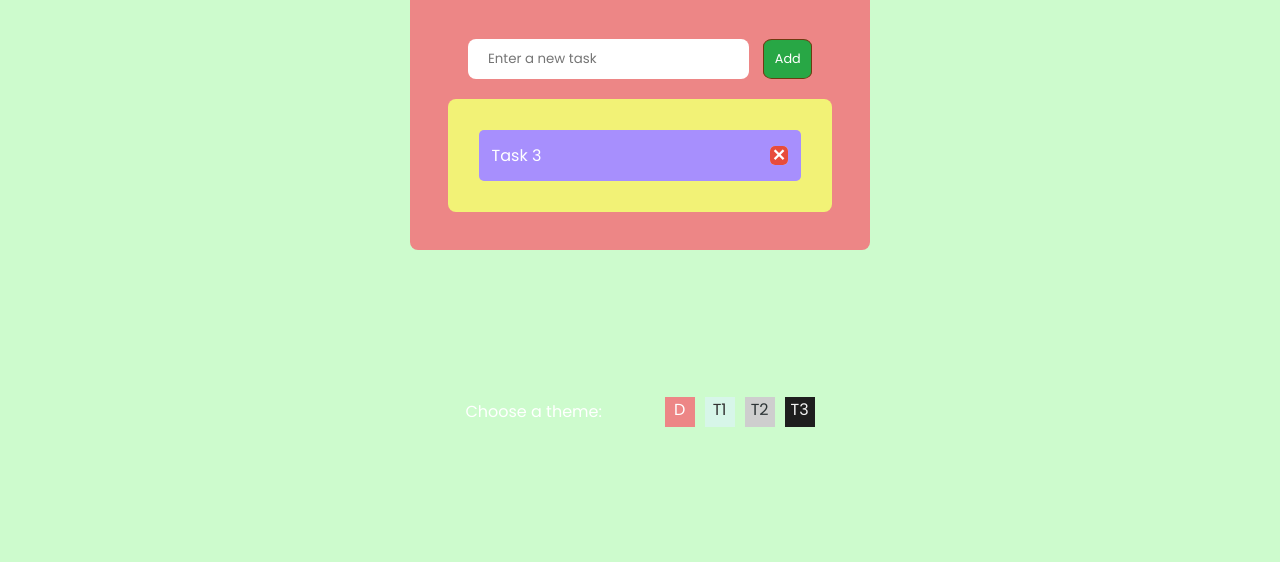
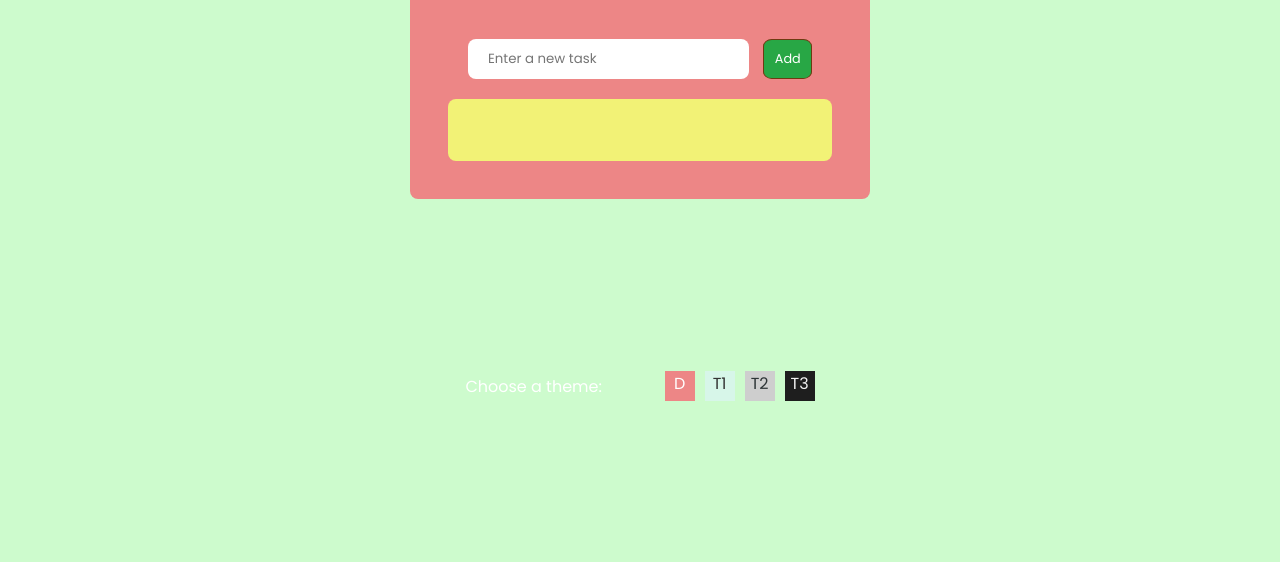
Before and after one commit to deeprajkumargupta/to-do-list, a plain HTML site: page index.html in a window 1280 px wide. Shown: the part 181-743 px from the top of the page. Drawn offline with nearby package versions, Linux system fonts and the light colour scheme.

Commit message:
Update HTML

```diff
--- a/index.html
+++ b/index.html
@@ -29,7 +29,6 @@
                 <li>Task 2 <button class="btn delete"><span class="material-symbols-outlined">close</span></button></li>
                 <li>Task 3 <button class="btn delete"><span class="material-symbols-outlined">close</span></button></li>
                 <li>Task 4 <button class="btn delete"><span class="material-symbols-outlined">close</span></button></li> -->
-                <li>Task 3 <button class="btn delete"><span class="material-symbols-outlined">close</span></button></li>
             </ol>
         </div>
     </div>
```
